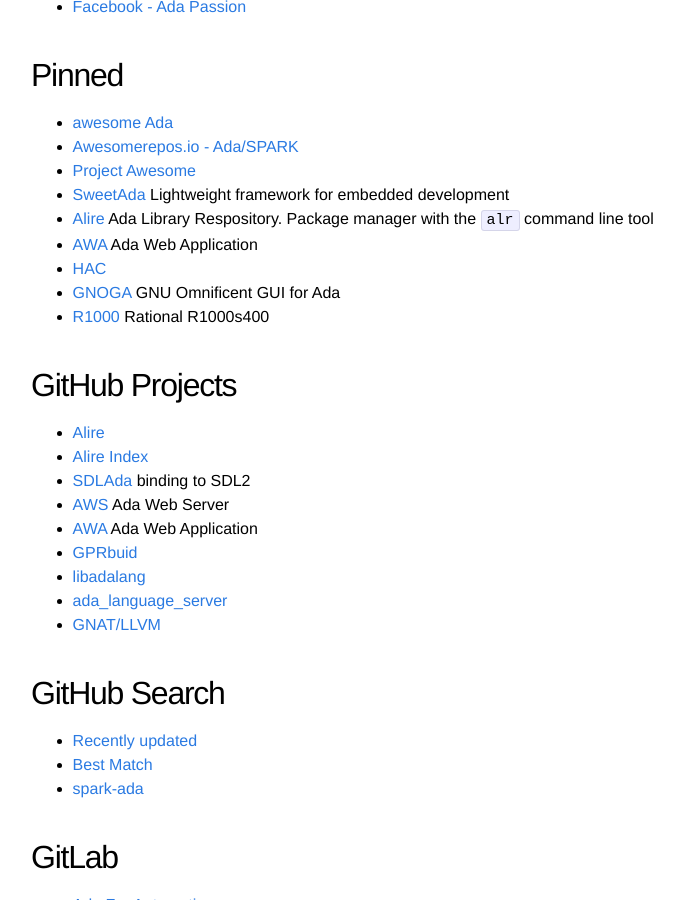
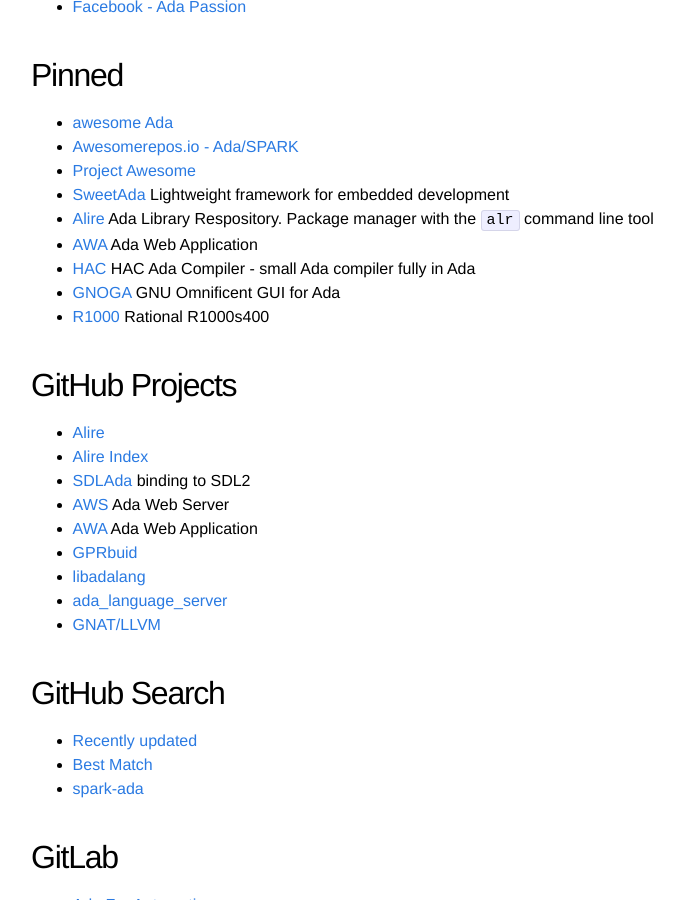
Before and after one commit to quornings/quornings.github.io, a Jekyll site: the page built from ada.md, in a window 1280 px wide and 900 px high, scrolled down 409 px. Shown: the whole window, without its empty margins (209-893 px from the left). Built offline with Jekyll 4.4.1, drawn with Linux system fonts in a browser that asks for light colours.

Commit message:
HAC text

```diff
--- a/ada.md
+++ b/ada.md
@@ -23,7 +23,7 @@ title: Ada Projects
 - [Alire](https://alire.ada.dev) Ada Library Respository. Package
   manager with the `alr` command line tool
 - [AWA](https://ada-awa.readthedocs.io/) Ada Web Application
-- [HAC](https://hacadacompiler.sourceforge.io)
+- [HAC](https://hacadacompiler.sourceforge.io) HAC Ada Compiler - small Ada compiler fully in Ada
 - [GNOGA](http://gnoga.com) GNU Omnificent GUI for Ada
 - [R1000](http://datamuseum.dk/wiki/Rational/R1000s400) Rational R1000s400
 
```
